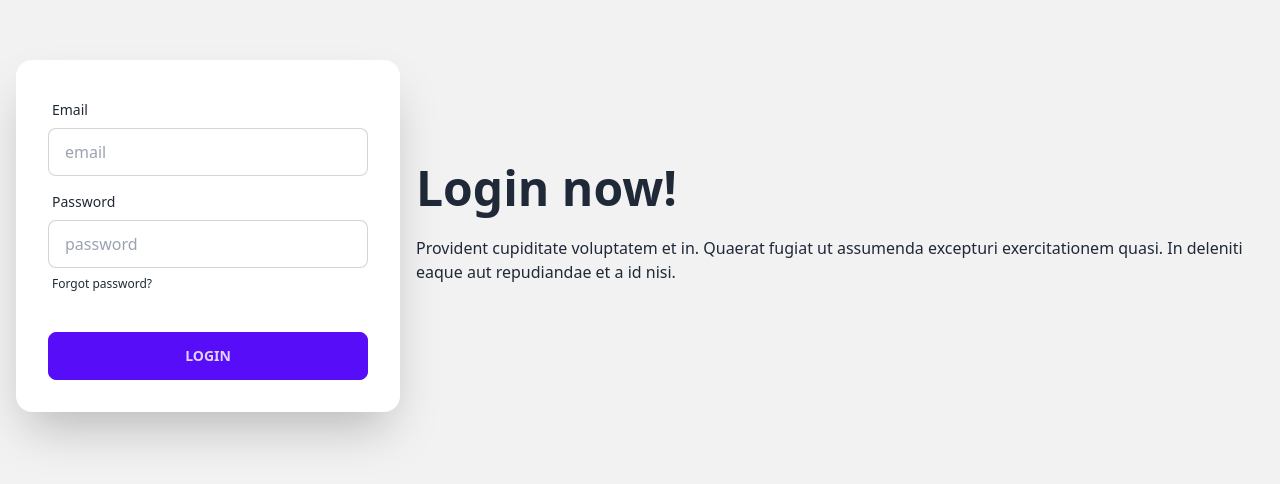
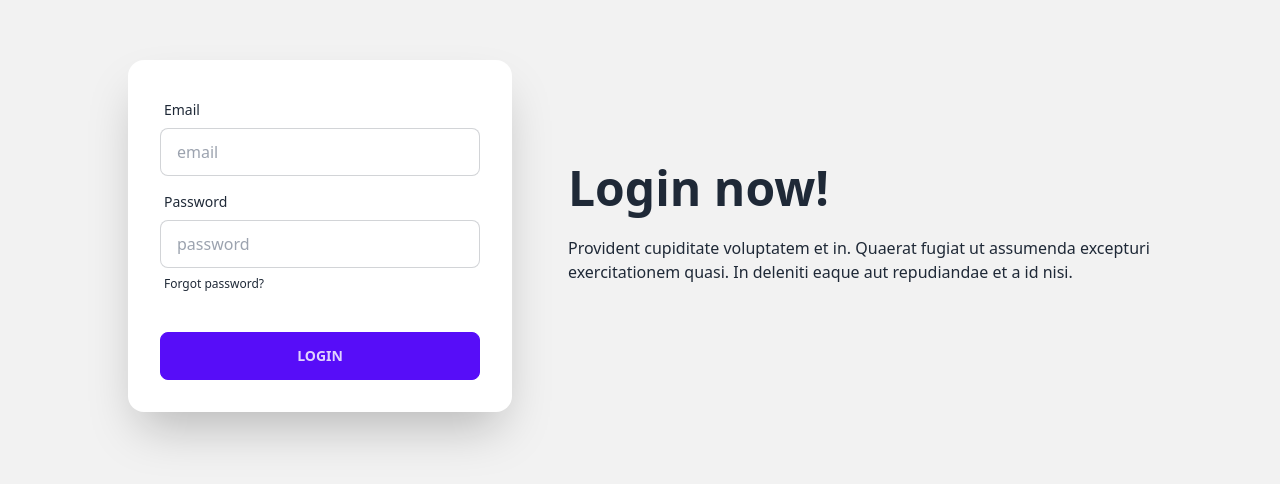
Before and after one commit to md-galib-hossain/palate-paradox, a React (Vite) app in the folder palate-paradox-client/: page /login in a window 1280 px wide. Shown: the part 164-648 px from the top of the page. Built offline with nearby package versions, Linux system fonts and the light colour scheme.

Commit message:
Login Form added

```diff
--- a/palate-paradox-client/src/Pages/Login/Login.jsx
+++ b/palate-paradox-client/src/Pages/Login/Login.jsx
@@ -1,14 +1,20 @@
 
 const Login = () => {
+    const handleLogin = event=>{
+        event.preventDefault()
+        const form = event.target;
+        const email = form.email.value
+        const password = form.password.value
+    }
   return (
         <div className="hero min-h-screen bg-base-200">
   <div className="hero-content flex-col lg:flex-row-reverse">
-    <div className="text-center lg:text-left">
+    <div className="text-center w-1/2 lg:text-left lg:ps-10">
       <h1 className="text-5xl font-bold">Login now!</h1>
       <p className="py-6">Provident cupiditate voluptatem et in. Quaerat fugiat ut assumenda excepturi exercitationem quasi. In deleniti eaque aut repudiandae et a id nisi.</p>
     </div>
-    <div className="card flex-shrink-0 w-full max-w-sm shadow-2xl bg-base-100">
-      <form className="card-body">
+    <div className="card md:w-1/2 max-w-sm shadow-2xl bg-base-100">
+      <form className="card-body" onSubmit={handleLogin}>
         <div className="form-control">
           <label className="label">
             <span className="label-text">Email</span>
```
